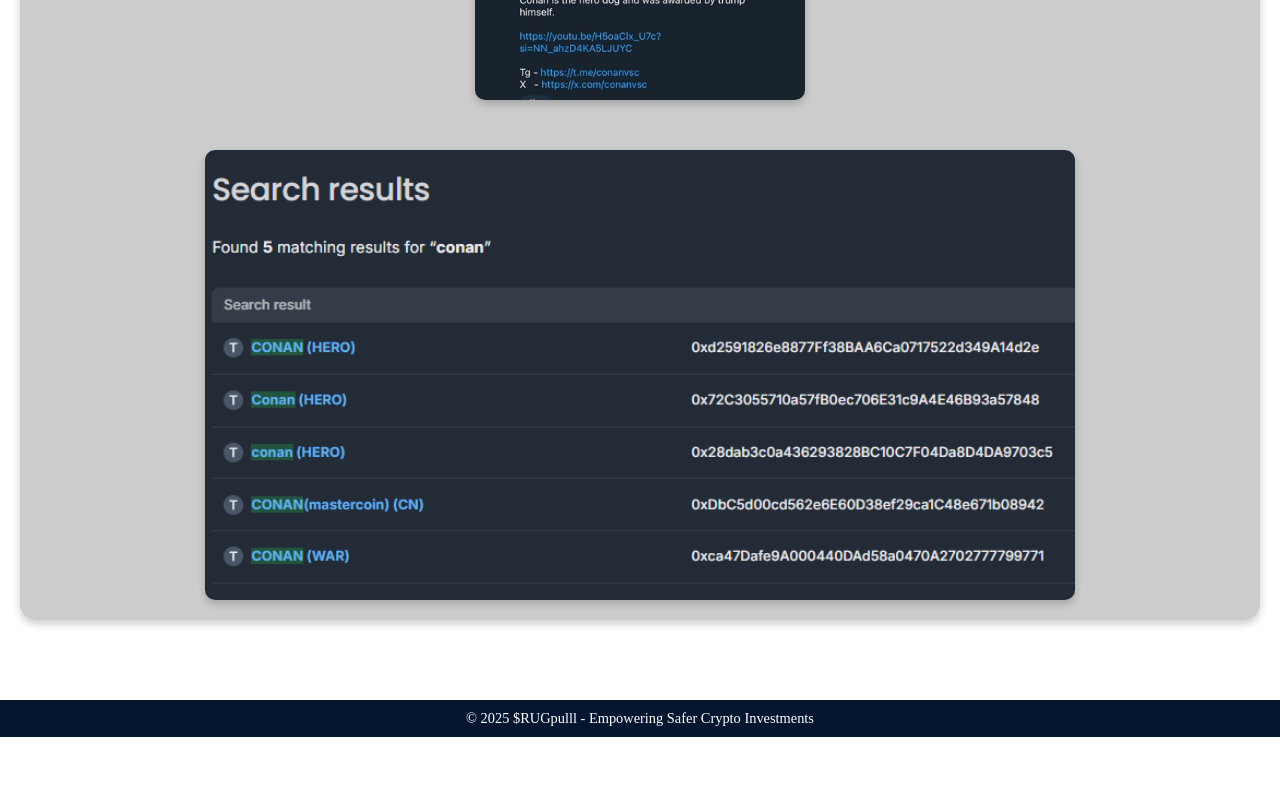
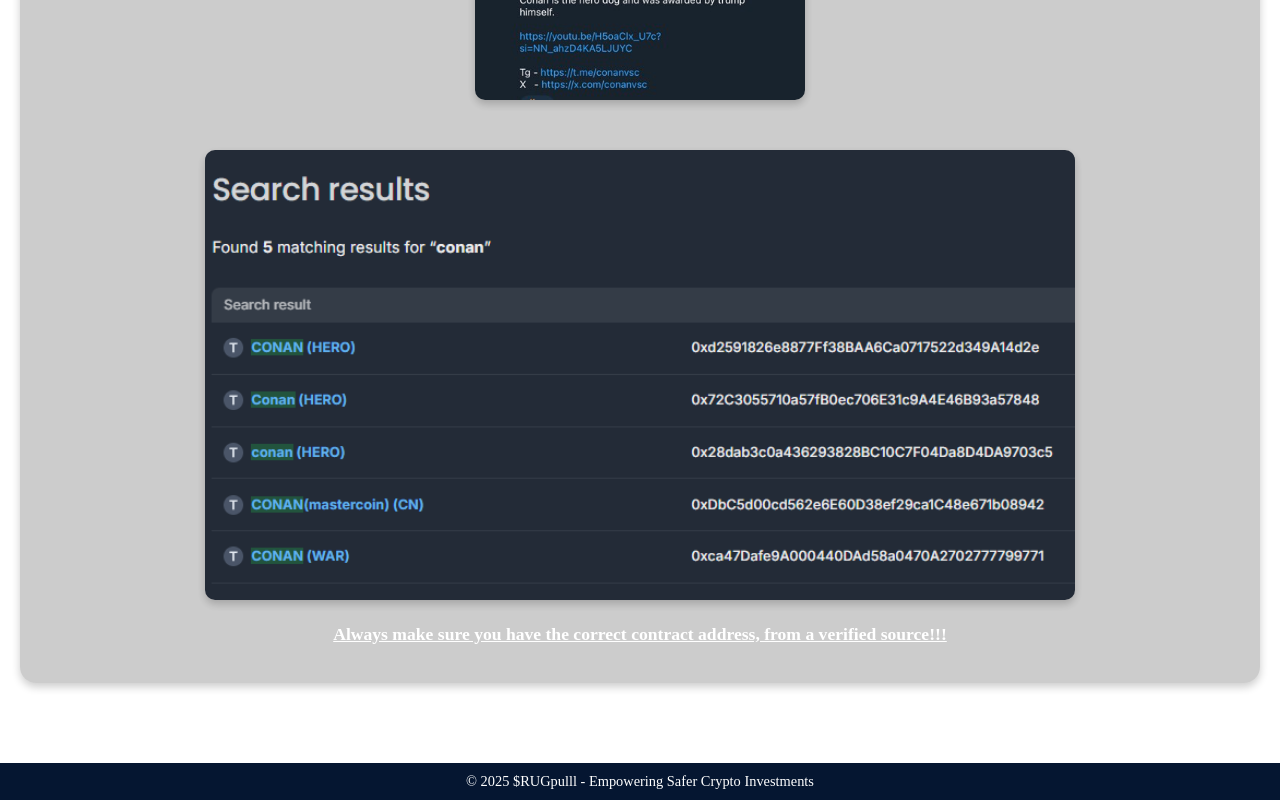
Before and after one commit to Damianharw/rugpulll, a plain HTML site: page public_html/antirugguide.html in a window 1280 px wide. Shown: the part 2638-3438 px from the top of the page. Before the commit the page ends 3375 px from the top, so only its background shows below. Drawn offline with nearby package versions, Linux system fonts and the light colour scheme.

Commit message:
add caution warning

```diff
--- a/public_html/antirugguide.html
+++ b/public_html/antirugguide.html
@@ -180,6 +180,7 @@
           <img src="src/img/conan exhibit.jpg" alt="" />
           <img src="src/img/conan-exhibit2.png" alt="" />
         </div>
+        <p class="warning">Always make sure you have the correct contract address, from a verified source!!!</p>
       </article>
     </section>
 
--- a/public_html/src/styles/_antirugguide.css
+++ b/public_html/src/styles/_antirugguide.css
@@ -168,3 +168,9 @@
     height: auto; /* Make images take up most of the screen width */
   }
 }
+
+.warning {
+  font-weight: bold;
+  padding-top:20px;
+  text-decoration: underline;
+}
```
Also changed, not shown: public_html/src/styles/style.css (line endings or trailing spaces).
